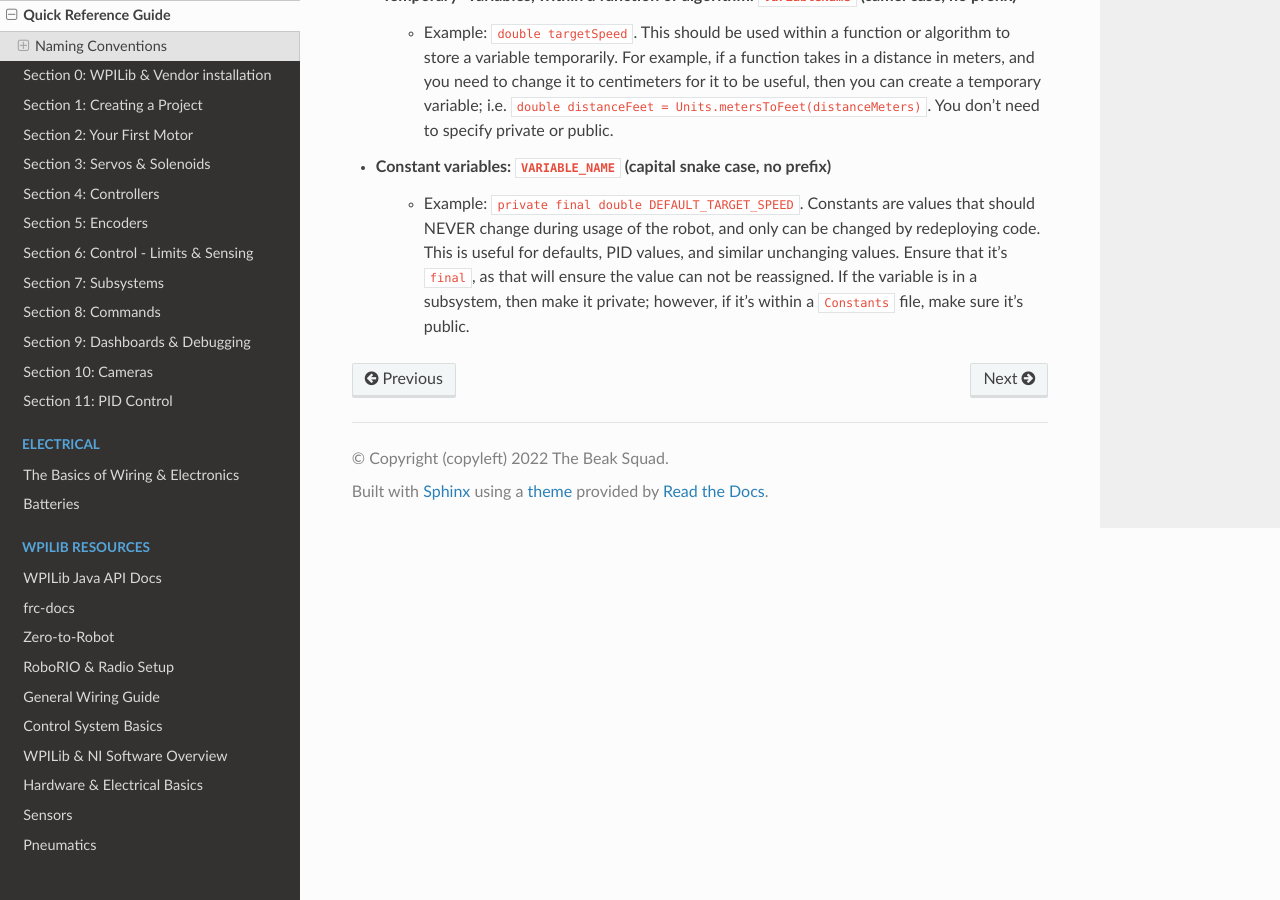
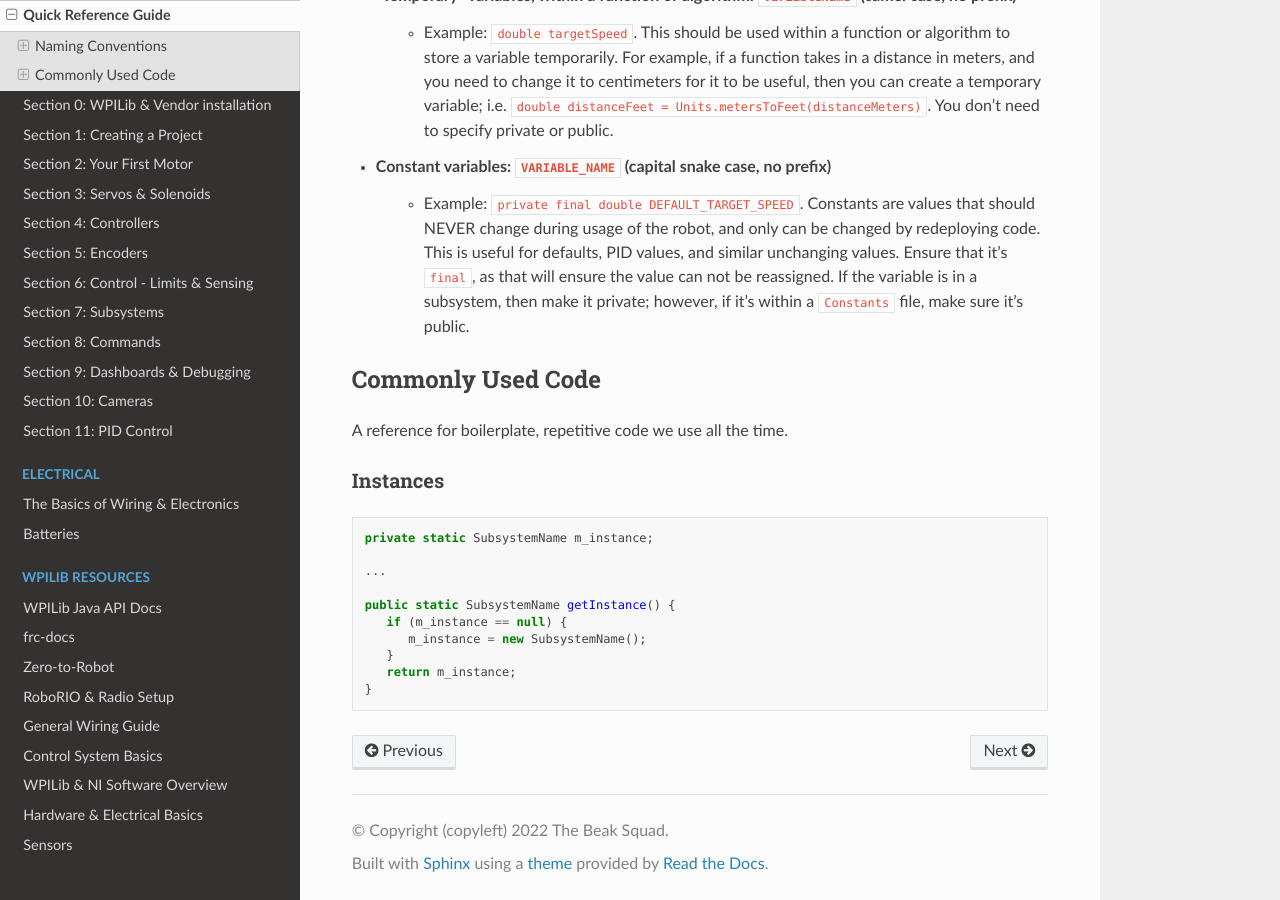
Before and after one commit to Team4028/beakdocs, a Sphinx documentation site: the page built from docs/source/ref.rst, in a window 1280 px wide and 900 px high, scrolled down 2054 px. Built offline with Sphinx 7.4.7 and the Read the Docs theme 2.0.0, drawn with Linux system fonts in a browser that asks for light colours.

Commit message:
Added Subsystem Setup
<sect7.rst> Added "Creating a Subsystem", "Setting up a Basic Subsystem", and
"Setting up a Subsystem Instance".

<ref.rst> Added "Commonly Used Code" and "Instances".

<sect2.rst> Fixed motor CAN ID.

Signed-off-by: swirl <swurl@swurl.xyz>

```diff
--- a/docs/source/ref.rst
+++ b/docs/source/ref.rst
@@ -49,3 +51,28 @@
    * Example: ``double targetSpeed``. This should be used within a function or algorithm to store a variable temporarily. For example, if a function takes in a distance in meters, and you need to change it to centimeters for it to be useful, then you can create a temporary variable; i.e. ``double distanceFeet = Units.metersToFeet(distanceMeters)``. You don't need to specify private or public.
 * Constant variables: ``VARIABLE_NAME`` (capital snake case, no prefix)
    * Example: ``private final double DEFAULT_TARGET_SPEED``. Constants are values that should NEVER change during usage of the robot, and only can be changed by redeploying code. This is useful for defaults, PID values, and similar unchanging values. Ensure that it's ``final``, as that will ensure the value can not be reassigned. If the variable is in a subsystem, then make it private; however, if it's within a ``Constants`` file, make sure it's public.
+
+.. _code:
+
+Commonly Used Code
+-------------------
+
+A reference for boilerplate, repetitive code we use all the time.
+
+.. _instances:
+
+Instances
+~~~~~~~~~~~~~~~~~~~~~~~~~~
+
+.. code-block:: java
+
+   private static SubsystemName m_instance;
+
+   ...
+
+   public static SubsystemName getInstance() {
+      if (m_instance == null) {
+         m_instance = new SubsystemName();
+      }
+      return m_instance;
+   }
--- a/docs/source/sect2.rst
+++ b/docs/source/sect2.rst
@@ -90,11 +90,11 @@
 With this in mind, to assign to our turretMotor object, we must create a new TalonSRX object. The TalonSRX
 constructor takes a single argument; the CAN ID of the motor controller. To determine the CAN ID... etc. Phoenix Tuner stuff
 
-In this case, our CAN ID should be 4. Thus, to "instantiate" (i.e. create) the ``turretMotor``, we use:
+In this case, our CAN ID should be 5. Thus, to "instantiate" (i.e. create) the ``turretMotor``, we use:
 
 .. code-block:: java
 
-    turretMotor = new TalonSRX(4);
+    turretMotor = new TalonSRX(5);
 
 Don't forget the semicolon!
 
```
Also changed, not shown: other parts of docs/source/ref.rst (+2 -0 lines), docs/source/sect7.rst (+110 -0 lines), docs/source/images/sect7/class-menu.png (added), docs/source/images/sect7/folder.png (added), docs/source/images/sect7/turret-instance.png (added), docs/source/images/sect7/turret-motor-run.png (added), docs/source/images/sect7/turret-motor-setup.png (added), docs/source/images/sect7/turret-subsystem.png (added).
